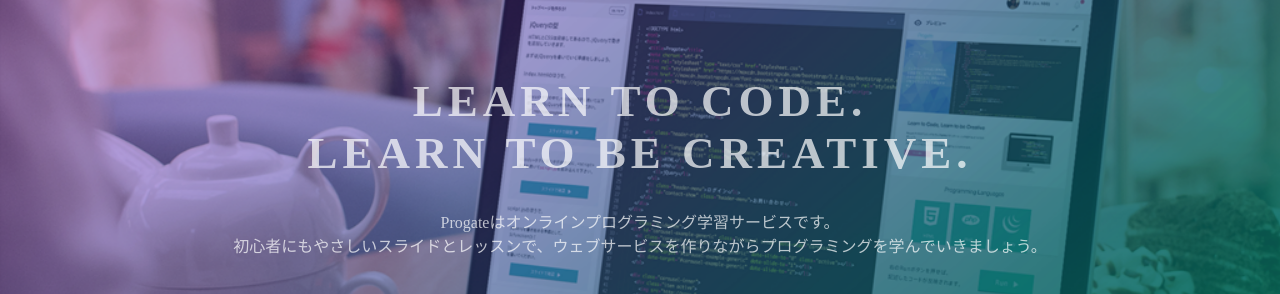
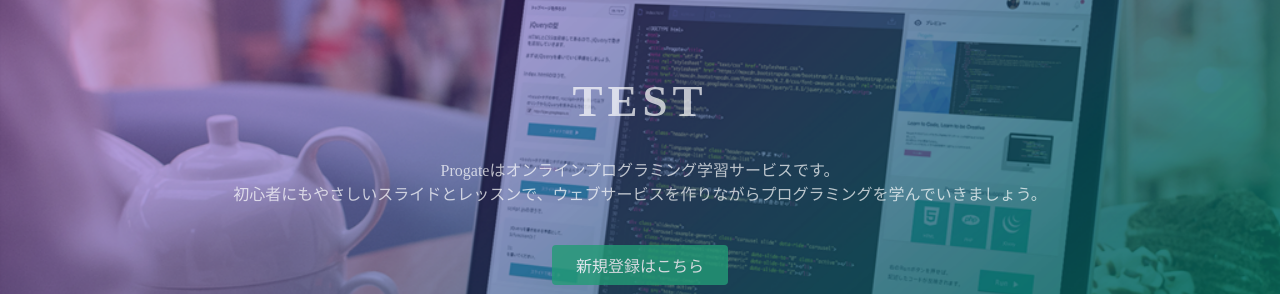
Before and after one commit to sutako00/sutako00, a plain HTML site: page index.html in a window 1280 px wide. Shown: the part 135-429 px from the top of the page. Drawn offline with Linux system fonts and the light colour scheme.

Commit message:
Update index.html

```diff
--- a/index.html
+++ b/index.html
@@ -23,7 +23,7 @@
   </header>
   <div class="top-wrapper">
     <div class="container">
-      <h1>LEARN TO CODE.<br>LEARN TO BE CREATIVE.</h1>
+      <h1>TEST</h1>
       <p>Progateはオンラインプログラミング学習サービスです。<br>初心者にもやさしいスライドとレッスンで、ウェブサービスを作りながらプログラミングを学んでいきましょう。</p>
       <div class="btn-wrapper">
         <a href="#" class="btn signup">新規登録はこちら</a>
```
